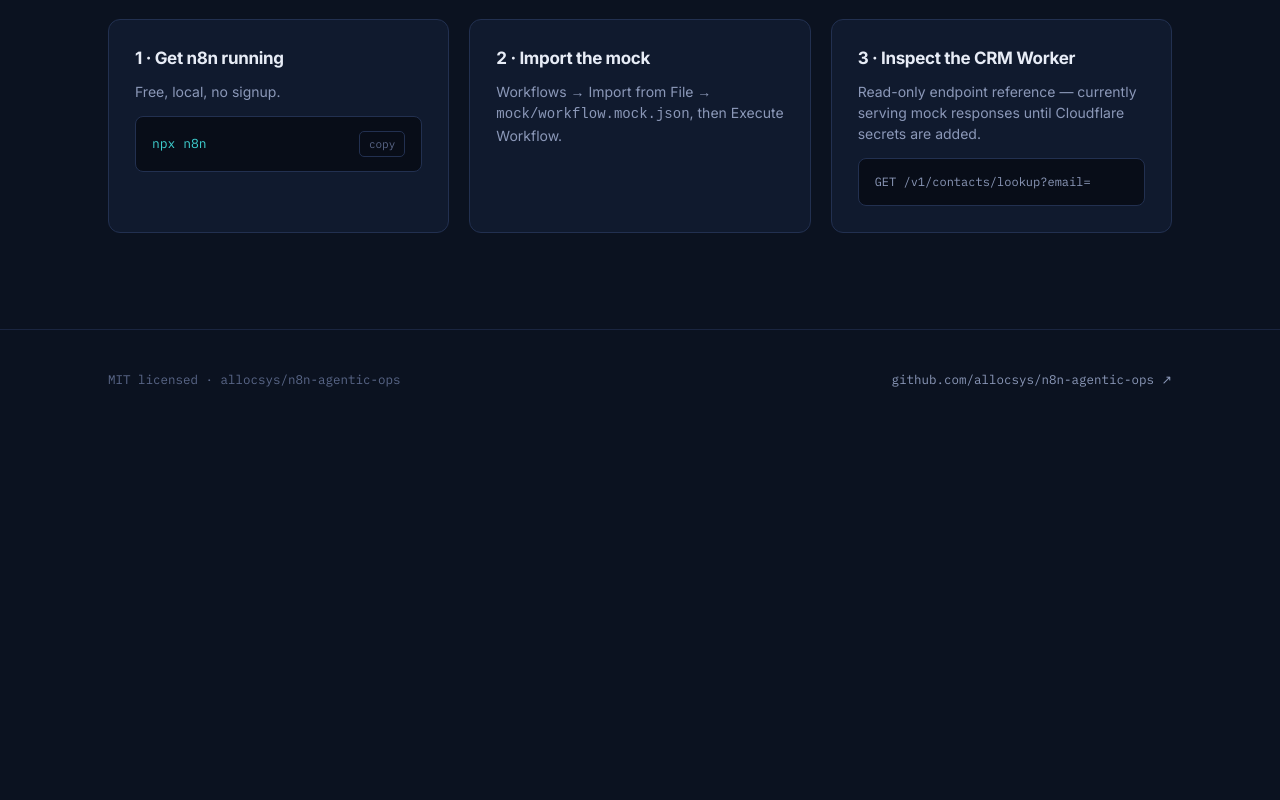
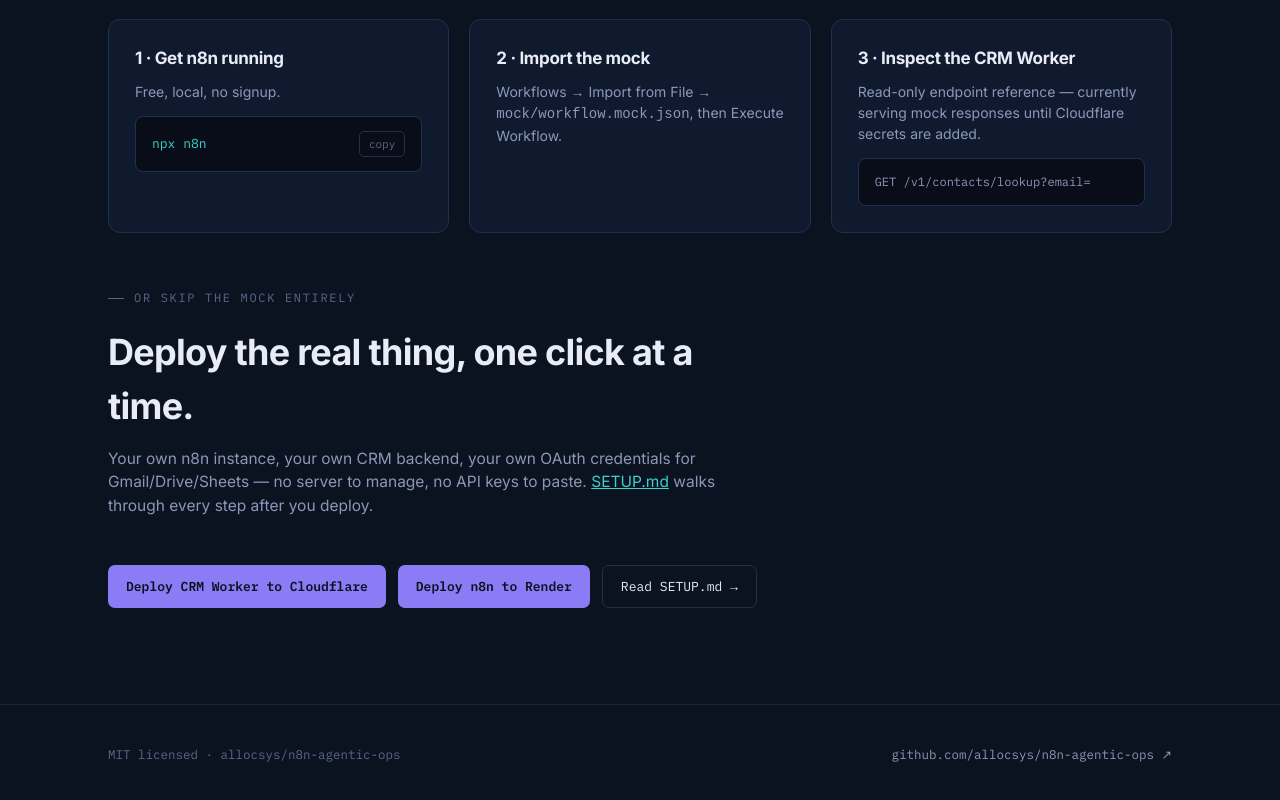
Before and after one commit to allocsys/n8n-agentic-ops, a plain HTML site: page docs/index.html in a window 1280 px wide. Shown: the part 4043-4843 px from the top of the page. Before the commit the page ends 4472 px from the top, so only its background shows below. Drawn offline with Linux system fonts and the light colour scheme.

Commit message:
Add missing "deploy the real thing" path to the landing page -- the one-click CF Worker + Render buttons and SETUP.md weren't reflected anywhere on the page, which only showed the local-mock route

```diff
--- a/docs/index.html
+++ b/docs/index.html
@@ -473,6 +473,17 @@
         <div class="code" style="color:var(--text-dim); font-size:12px;"><span>GET /v1/contacts/lookup?email=</span></div>
       </div>
     </div>
+
+    <div class="section-head reveal" style="margin-top:56px;">
+      <div class="eyebrow">Or skip the mock entirely</div>
+      <h2>Deploy the real thing, one click at a time.</h2>
+      <p>Your own n8n instance, your own CRM backend, your own OAuth credentials for Gmail/Drive/Sheets — no server to manage, no API keys to paste. <a href="https://github.com/allocsys/n8n-agentic-ops/blob/main/SETUP.md" target="_blank" rel="noopener" style="color:var(--cyan);">SETUP.md</a> walks through every step after you deploy.</p>
+    </div>
+    <div class="hero-ctas reveal">
+      <a class="btn btn-primary" href="https://deploy.workers.cloudflare.com/?url=https://github.com/allocsys/n8n-agentic-ops" target="_blank" rel="noopener">Deploy CRM Worker to Cloudflare</a>
+      <a class="btn btn-primary" href="https://render.com/deploy?repo=https://github.com/allocsys/n8n-agentic-ops" target="_blank" rel="noopener">Deploy n8n to Render</a>
+      <a class="btn btn-ghost" href="https://github.com/allocsys/n8n-agentic-ops/blob/main/SETUP.md" target="_blank" rel="noopener">Read SETUP.md →</a>
+    </div>
   </section>
 
 </main>
```
